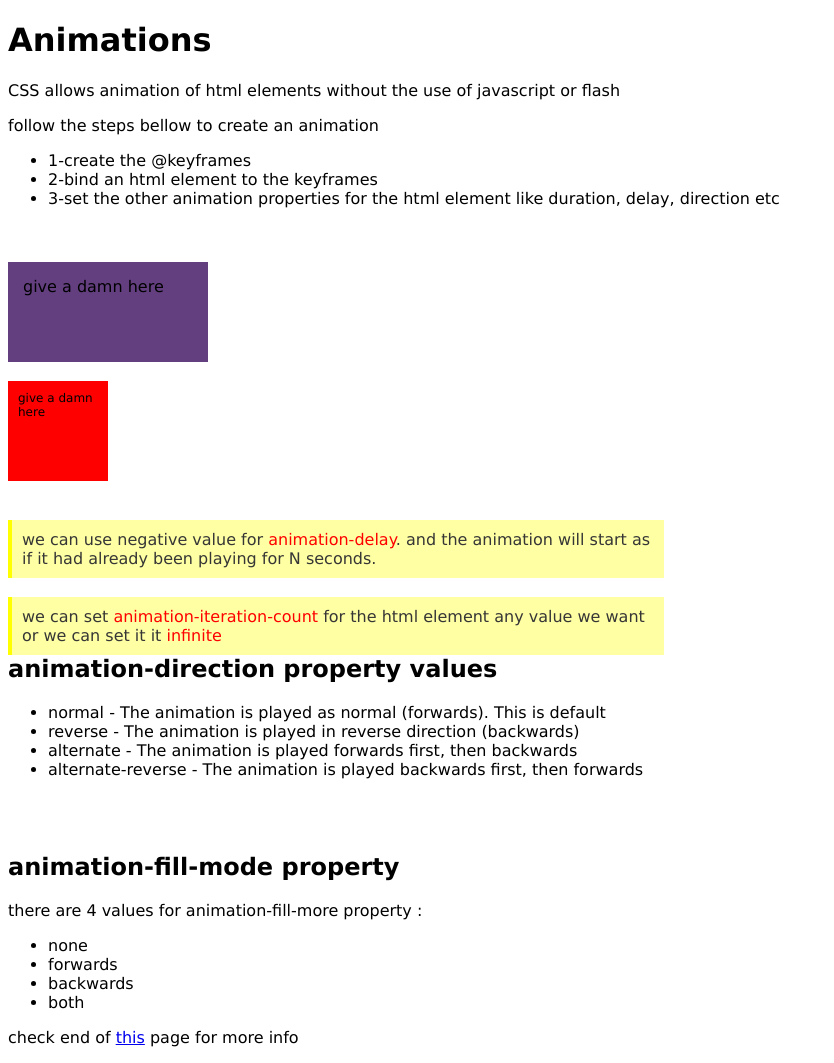
After one commit to easazade/css-practice, a PHP site: page /advanced/animations.html in a window 1280 px wide. The commit adds this page. Shown: the whole page, without its empty margins (0-834 px from the left). Run offline with PHP 8.4, Linux system fonts and the light colour scheme.

Commit message:
adding animation and transition examples

```diff
--- /dev/null
+++ b/advanced/animations.html
@@ -0,0 +1,111 @@
+<!DOCTYPE html>
+<html lang="en">
+<head>
+  <meta charset="UTF-8">
+  <title>Animations</title>
+  <link href="../note_styles.css" rel="stylesheet"/>
+  <style>
+    div.change-color {
+      width: 200px;
+      height: 100px;
+      padding: 15px;
+      box-sizing: border-box;
+      background: #633f80;
+      animation-name: change-color;
+      animation-duration: 4s;
+    }
+
+    @keyframes change-color {
+      from {
+        background-color: #633f80
+      }
+      to {
+        background-color: #48ff24
+      }
+    }
+
+    div.change-color-4-times {
+      width: 100px;
+      height: 100px;
+      position: relative;
+      padding: 10px;
+      box-sizing: border-box;
+      background-color: red;
+      font-size: 12px;
+      animation-name: change-color-4-times;
+      animation-duration: 4s;
+      animation-direction: alternate;
+    }
+
+    @keyframes change-color-4-times {
+      0% {
+        background-color: red;
+        left: 0px;
+        top: 0px;
+      }
+      25% {
+        background-color: yellow;
+        left: 200px;
+        top: 0px;
+      }
+      50% {
+        background-color: blue;
+        left: 200px;
+        top: 200px;
+      }
+      75% {
+        background-color: green;
+        left: 0px;
+        top: 200px;
+      }
+      100% {
+        background-color: red;
+        left: 0px;
+        top: 0px;
+      }
+    }
+  </style>
+</head>
+<body>
+<h1>Animations</h1>
+<p>CSS allows animation of html elements without the use of javascript or flash</p>
+<p>follow the steps bellow to create an animation</p>
+<ul>
+  <li>1-create the @keyframes</li>
+  <li>2-bind an html element to the keyframes</li>
+  <li>3-set the other animation properties for the html element like duration, delay, direction etc</li>
+</ul>
+<br>
+<br>
+<div class="change-color">give a damn here</div>
+<br>
+<div class="change-color-4-times">give a damn here</div>
+<br>
+<div class="note">we can use negative value for <span class="boldword">animation-delay</span>.
+  and the animation will start as if it had already been
+  playing for N seconds.
+</div>
+<br>
+<div class="note">we can set <span class="boldword">animation-iteration-count</span> for the
+  html element any value we want or we can set it it <span class="boldword">infinite</span>
+</div>
+<h2>animation-direction property values</h2>
+<ul>
+  <li>normal - The animation is played as normal (forwards). This is default</li>
+  <li>reverse - The animation is played in reverse direction (backwards)</li>
+  <li>alternate - The animation is played forwards first, then backwards</li>
+  <li>alternate-reverse - The animation is played backwards first, then forwards</li>
+</ul>
+<br>
+<br>
+<h2>animation-fill-mode property</h2>
+<p>there are 4 values for animation-fill-more property :</p>
+<ul>
+    <li>none</li>
+    <li>forwards</li>
+    <li>backwards</li>
+    <li>both</li>
+</ul>
+<p>check end of <a href="https://www.w3schools.com/css/css3_animations.asp">this</a> page for more info </p>
+</body>
+</html>
```
Also changed, not shown: advanced/transition.html (added, +69 -0 lines), index.php (+11 -1 lines).
